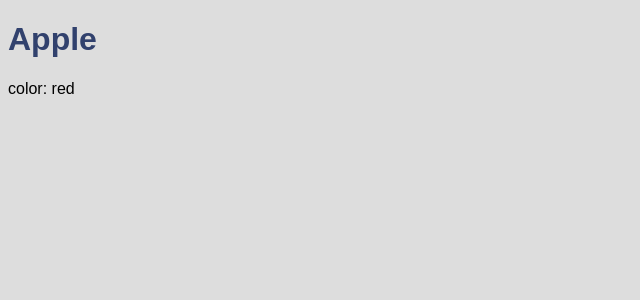
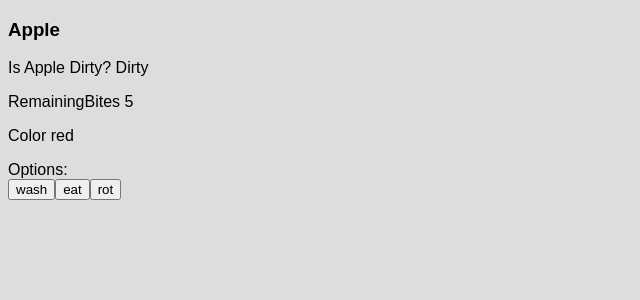
Before and after one commit to zhlooking/grocery-store, a React app: page /apple in a window 1280 px wide. Shown: the top 300 px of the page, without its empty margins (0-640 px from the left). Built offline with nearby package versions, Linux system fonts and the light colour scheme; the HTML template or start-up script is replaced by a standard one.

Commit message:
fix eslint issues

```diff
--- a/src/index.jsx
+++ b/src/index.jsx
@@ -3,8 +3,8 @@ import ReactDom from 'react-dom';
 import { BrowserRouter as Router, Route } from 'react-router-dom';
 
 import Home from './js/components/home.jsx';
+import Pine from './js/components/pine.jsx';
 import Apple from './js/components/apple.jsx';
-import Pine from './js/components/pine.jsx';
 import './css/index.scss';
 
 ReactDom.render((
--- a/src/js/components/apple.jsx
+++ b/src/js/components/apple.jsx
@@ -1,21 +1,70 @@
+import { createStore } from 'redux';
 import React from 'react';
-import '../../css/apple.css';
 
-export default class Apple extends React.Component {
+
+class Apple extends React.Component {
   constructor(props) {
     super(props);
 
-    this.state = {
-      color: 'red',
-    };
+    this.state = this.initialApple;
+
+    this.appleStore = createStore(this.appleReducer, this.initialApple);
+    this.appleStore.subscribe(this.applyChanges);
+  }
+
+  applyChanges = () => {
+    this.setState(this.appleStore.getState());
+  }
+
+  initialApple = {
+    dirty: true,
+    remainingBites: 5,
+    color: 'red',
+  }
+
+  appleReducer(state = this.initialApple, action) {
+    switch (action.type) {
+      case WASH.type:
+        return {
+          ...state, dirty: false,
+        };
+      case EAT.type:
+        console.log('------------> reducer eat type');
+        return {
+          ...state, remainingBites: Math.max(0, state.remainingBites - action.bites),
+        };
+      case ROT.type:
+        return {
+          ...state, remainingBites: 0, color: 'brown', dirty: true,
+        };
+      default:
+        return state;
+    }
   }
 
   render() {
     return (
-      <div className="apple-container">
-        <h1>Apple</h1>
-        <p>color: <span>{this.state.color}</span></p>
+      <div>
+        <h3>Apple</h3>
+
+        <div><p>Is Apple Dirty?  <span>{this.state.dirty ? 'Dirty' : 'Clean'}</span></p></div>
+        <div><p>RemainingBites   <span>{this.state.remainingBites}</span></p></div>
+        <div><p>Color            <span>{this.state.color}</span></p></div>
+
+        <div>Options:</div>
+        <div>
+          <button onClick={() => this.appleStore.dispatch(WASH)}>wash</button>
+          <button onClick={() => this.appleStore.dispatch(EAT)}>eat</button>
+          <button onClick={() => this.appleStore.dispatch(ROT)}>rot</button>
+        </div>
+
       </div>
     );
   }
 }
+
+const WASH = { type: 'wash' };
+const EAT = { type: 'eat', bites: 2 };
+const ROT = { type: 'rot' };
+
+export default Apple;
--- a/webpack.config.js
+++ b/webpack.config.js
@@ -55,7 +55,6 @@ module.exports = {
             loader: 'babel-loader',
             options: {
               cacheDirectory: true,
-              presets: ['react', 'env'],
             },
           },
           'eslint-loader',
```
Also changed, not shown: package.json (+6 -9 lines), .babelrc, .eslintrc.yml.
